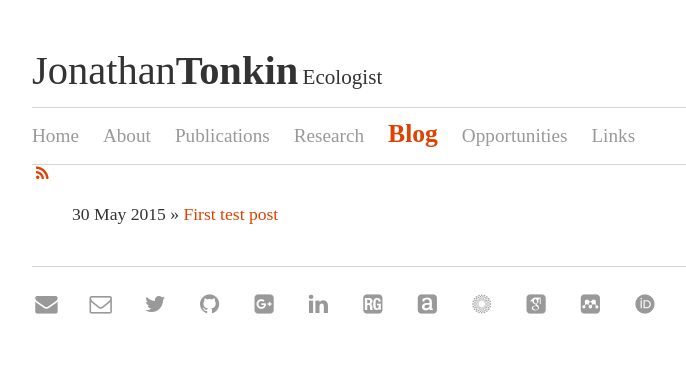
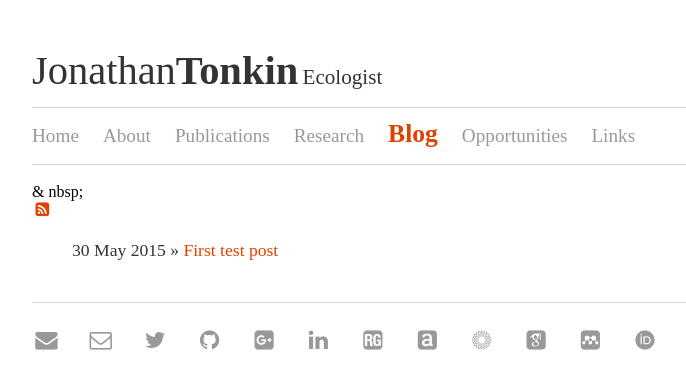
Before and after one commit to jdtonkin/jdtonkin.github.io, a Jekyll site: the page built from blog/index.html, in a window 1280 px wide. Shown: the top 389 px of the page, without its empty margins (160-846 px from the left). Built offline with Jekyll 4.4.1, drawn with Linux system fonts in a browser that asks for light colours; nearby versions of some CDN libraries; some web fonts are replaced.

Commit message:
Update index.html

```diff
--- a/blog/index.html
+++ b/blog/index.html
@@ -2,8 +2,8 @@
 layout: default
 title: Blog
 ---
-
-<a href="http://jdtonkin.github.io/blog/atom.xml" title="rss feed"><i class="fa fa-fw fa-rss"></i></a>
+<br>& nbsp;<br>
+<a href="http://jdtonkin.github.io/blog/atom.xml" title="rss feed"><i class="fa fa-fw fa-rss-square"></i></a>
 
 	<ul class="posts">
 
```
